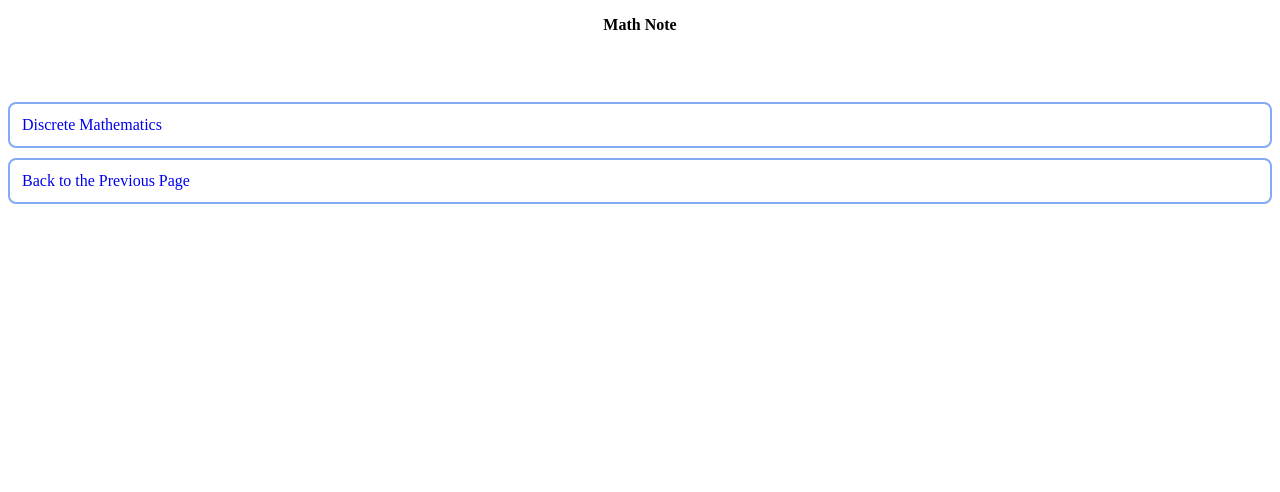
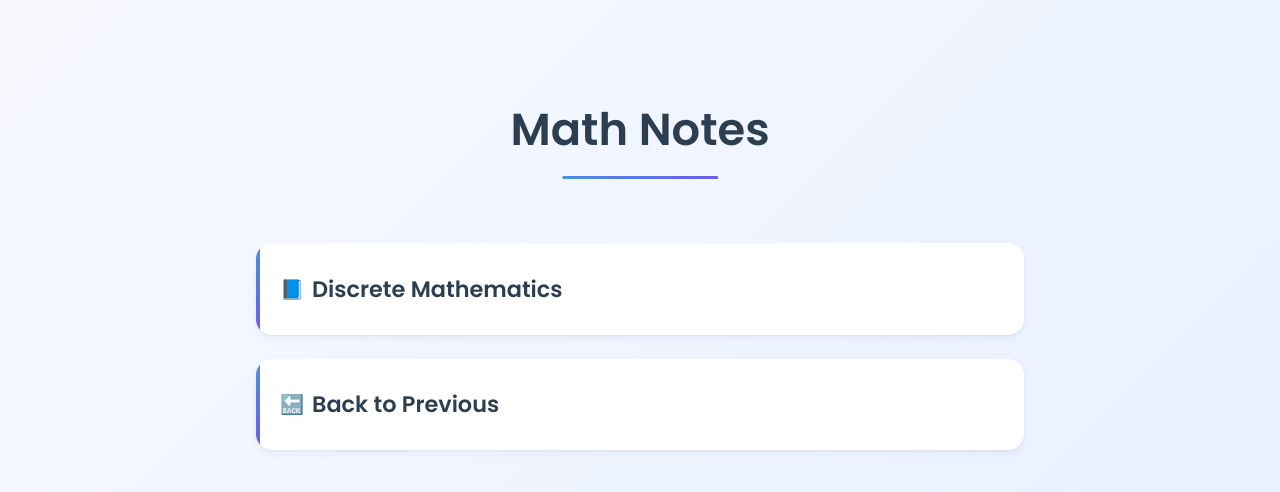
Before and after one commit to toprise/Math-Note, a plain HTML site: page Math/Math_List.html in a window 1280 px wide. Drawn offline with Linux system fonts and the light colour scheme.

Commit message:
Update Math_List.html

```diff
--- a/Math/Math_List.html
+++ b/Math/Math_List.html
@@ -1,57 +1,182 @@
 <!DOCTYPE html>
-<html>
+<html lang="en">
 <head>
     <meta charset="UTF-8">
-        <title>Math Note</title>
+    <meta name="viewport" content="width=device-width, initial-scale=1.0">
+    <title>Math Notes | Knowledge Hub</title>
+    <link href="https://fonts.googleapis.com/css2?family=Poppins:wght@400;600&family=Roboto:wght@300;500&display=swap" rel="stylesheet">
     <style>
-            .Button{
-                background-color: skyblue;
-                border: none;
-                border-radius: 12px;
-                color: white;
-                padding: 15px 32px;
-                text-align: center;
-                text-decoration: none;
-                display: inline-block;
-                font-size: 16px;
-                margin: 4px 2px;
-                cursor: pointer;
-                transition-duration: 0.4s;
-                -webkit-transition-duration: 0.4s;
-            }
-            .Button:hover{
-                box-shadow: 0 12px 16px 0 rgba(0, 0, 0, .24),
-                0 17px 50px 0 rgba(0, 0, 0, .19);
-            }
-            ul {
-                list-style: none;
+        /* 基础重置与全局样式 */
+        * {
+            margin: 0;
             padding: 0;
+            box-sizing: border-box;
         }
 
-            li {
-                padding: 12px;
-                margin: 10px 0;
-                border: 2px solid #83aaf3;
-                border-radius: 8px;
-                transition: 0.3s;
+        body {
+            background: linear-gradient(135deg, #f8f9ff 0%, #e6f0ff 100%);
+            min-height: 100vh;
+            font-family: 'Roboto', sans-serif;
+            padding: 2rem;
         }
 
-            li:hover {
-                background: #83aaf3;
-                color: white;
+        /* 标题样式 */
+        .hero-header {
+            text-align: center;
+            margin: 4rem 0;
+            opacity: 0;
+            animation: slideIn 0.8s cubic-bezier(0.22, 0.61, 0.36, 1) forwards;
         }
-            a {
+
+        .hero-title {
+            font-family: 'Poppins', sans-serif;
+            font-size: 2.8rem;
+            color: #2c3e50;
+            position: relative;
+            display: inline-block;
+            padding-bottom: 1rem;
+        }
+
+        .hero-title::after {
+            content: '';
+            position: absolute;
+            bottom: 0;
+            left: 50%;
+            transform: translateX(-50%);
+            width: 60%;
+            height: 3px;
+            background: linear-gradient(90deg, #4a90e2 0%, #6c5ce7 100%);
+            border-radius: 2px;
+        }
+
+        /* 卡片列表容器 */
+        .knowledge-grid {
+            max-width: 800px;
+            margin: 2rem auto;
+            padding: 0 1rem;
+            opacity: 0;
+            animation: fadeInUp 0.8s ease-out 0.3s forwards;
+        }
+
+        /* 卡片项样式 */
+        .knowledge-card {
+            background: white;
+            border-radius: 16px;
+            margin: 1.5rem 0;
+            transition: all 0.3s cubic-bezier(0.25, 0.8, 0.25, 1);
+            box-shadow: 0 4px 6px rgba(50, 50, 93, 0.05),
+                      0 1px 3px rgba(0, 0, 0, 0.05);
+            overflow: hidden;
+            position: relative;
+        }
+
+        .knowledge-card::before {
+            content: '';
+            position: absolute;
+            top: 0;
+            left: 0;
+            width: 4px;
+            height: 100%;
+            background: linear-gradient(180deg, #4a90e2 0%, #6c5ce7 100%);
+            transition: width 0.3s ease;
+        }
+
+        .knowledge-card:hover {
+            transform: translateY(-5px);
+            box-shadow: 0 15px 30px rgba(50, 50, 93, 0.1),
+                      0 5px 15px rgba(0, 0, 0, 0.08);
+        }
+
+        .knowledge-card:hover::before {
+            width: 8px;
+        }
+
+        .card-link {
+            display: block;
+            padding: 1.8rem 2rem;
+            color: #2c3e50;
             text-decoration: none;
+            position: relative;
+        }
+
+        .card-title {
+            font-family: 'Poppins', sans-serif;
+            font-weight: 600;
+            font-size: 1.4rem;
+            margin-left: 1.5rem;
+            position: relative;
+        }
+
+        .card-title::before {
+            content: '📘';
+            position: absolute;
+            left: -2rem;
+            top: 50%;
+            transform: translateY(-50%);
+            font-size: 1.2rem;
+        }
+
+        /* 返回按钮特殊样式 */
+        .back-card .card-title::before {
+            content: '🔙';
+        }
+
+        /* 动画效果 */
+        @keyframes slideIn {
+            from {
+                opacity: 0;
+                transform: translateY(-30px);
+            }
+            to {
+                opacity: 1;
+                transform: translateY(0);
+            }
+        }
+
+        @keyframes fadeInUp {
+            from {
+                opacity: 0;
+                transform: translateY(20px);
+            }
+            to {
+                opacity: 1;
+                transform: translateY(0);
+            }
+        }
+
+        /* 响应式设计 */
+        @media (max-width: 768px) {
+            .hero-title {
+                font-size: 2.2rem;
+            }
+
+            .card-link {
+                padding: 1.5rem;
+            }
+
+            .card-title {
+                font-size: 1.2rem;
+            }
         }
     </style>
 </head>
 <body>
-        <p style="text-align:center;"><b>Math Note</b></p>
-        <br>
-        <br>
-        <ul>
-            <a href="Discrete%20Mathematics/Discrete_Mathematics_List.html"><li>Discrete Mathematics</li></a>
-            <a href="javascript:history.back(-1)"><li>Back to the Previous Page</li></a>
-        </ul>
+    <header class="hero-header">
+        <h1 class="hero-title">Math Notes</h1>
+    </header>
+
+    <nav class="knowledge-grid">
+        <article class="knowledge-card">
+            <a href="Discrete%20Mathematics/Discrete_Mathematics_List.html" class="card-link">
+                <h2 class="card-title">Discrete Mathematics</h2>
+            </a>
+        </article>
+
+        <article class="knowledge-card back-card">
+            <a href="javascript:history.back()" class="card-link">
+                <h2 class="card-title">Back to Previous</h2>
+            </a>
+        </article>
+    </nav>
 </body>
 </html>
```
Lines whose indentation alone changed are shown as unchanged.
